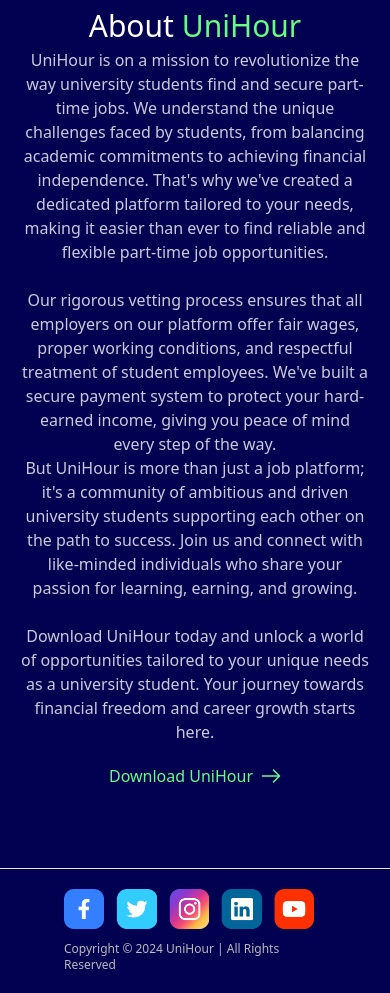
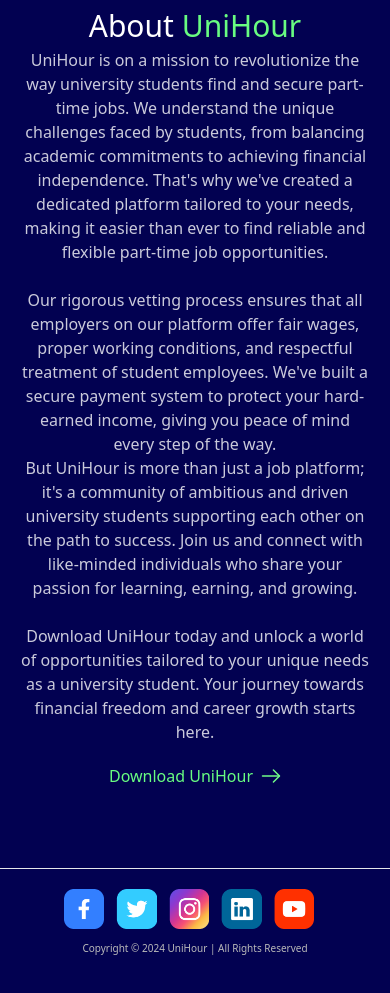
Before and after one commit to farisahmdali/unihour, a website: page index.html in a window 390 px wide. Shown: the part 3620-4613 px from the top of the page. Drawn offline with Linux system fonts and the light colour scheme.

Commit message:
small change

```diff
--- a/index.html
+++ b/index.html
@@ -734,7 +734,7 @@
     </footer>
     <hr class="w-screen mt-20 bg-[#68FC81]">
     <div class="flex flex-col-reverse lg:flex-row px-16 py-5 justify-between items-center">
-        <p class="text-[#BABABA] lg:text-sm text-xs mt-3 lg:mt-0">Copyright © 2024 UniHour | All Rights Reserved </p>
+        <p class="text-[#BABABA] lg:text-sm text-[10px] mt-3 lg:mt-0">Copyright © 2024 UniHour | All Rights Reserved </p>
         <div class="flex h-10 gap-3">
             <a href=""><img src="./assets/images/facebook.png" class="h-full" alt="" srcset=""></a>
             <a href=""><img src="./assets/images/twitter.png" class="h-full" alt="" srcset=""></a>
```
Also changed, not shown: output.css.
